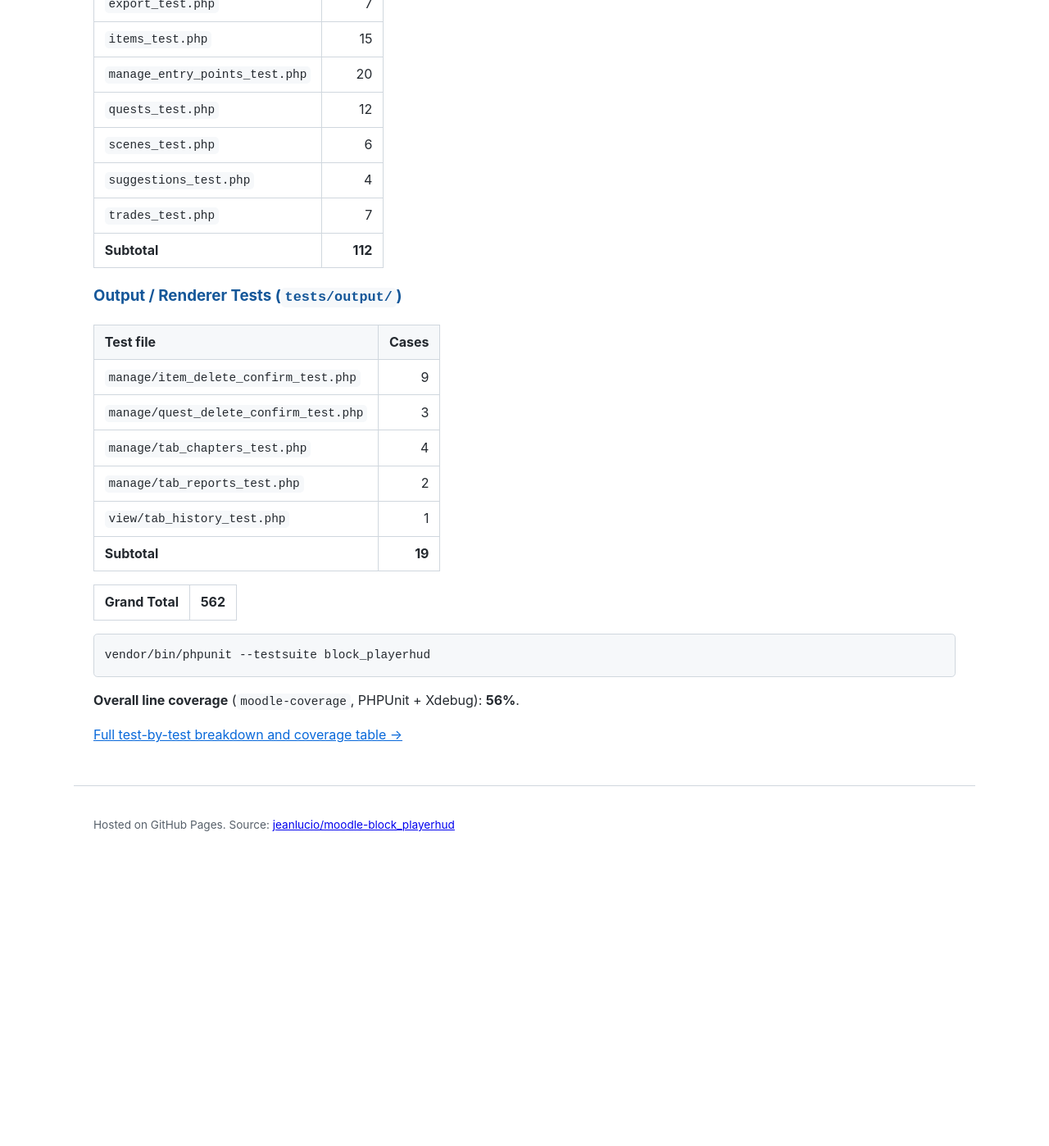
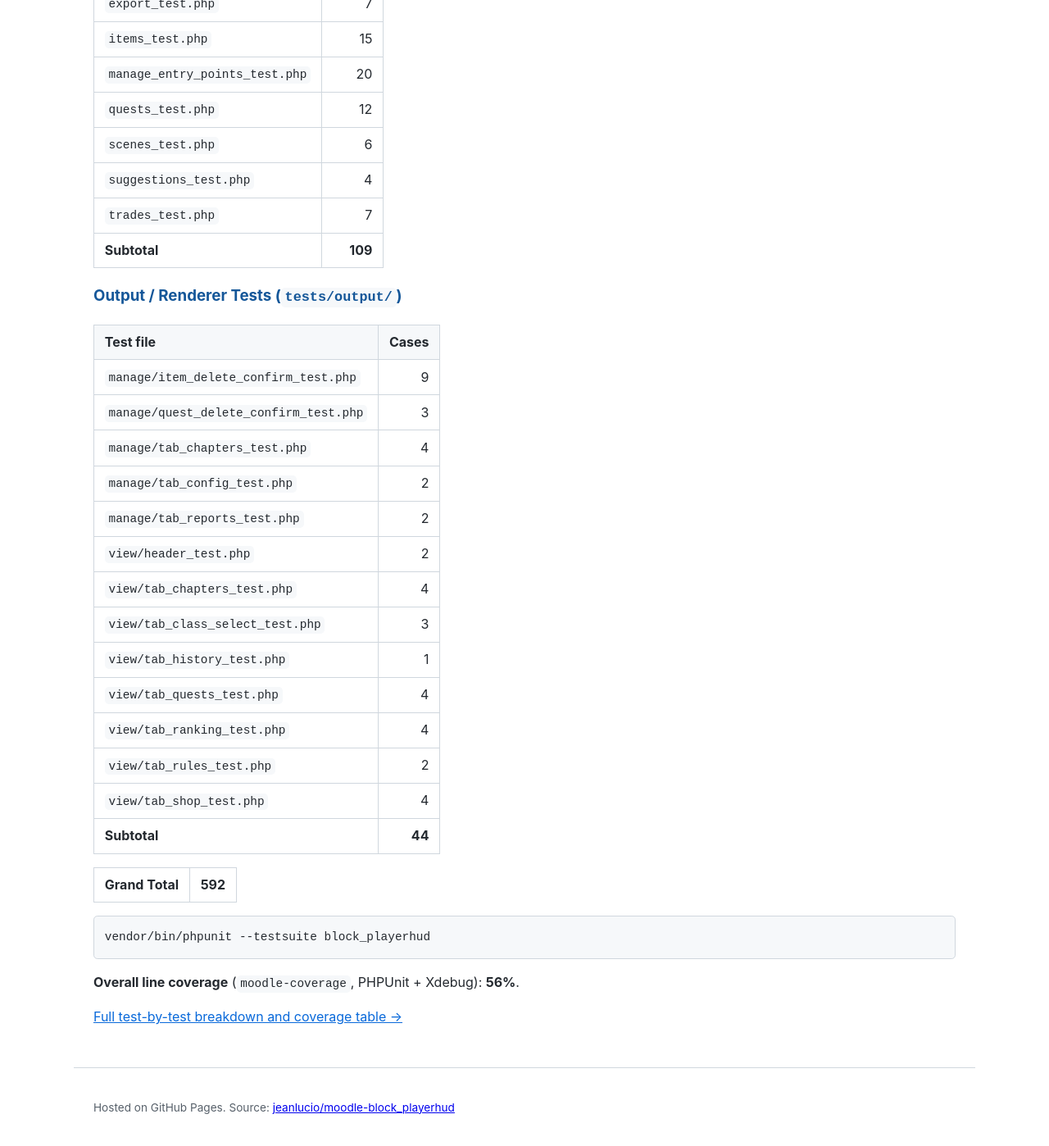
Before and after one commit to jeanlucio/moodle-block_playerhud, a Jekyll site: the page built from docs/en/testing-summary.md, in a window 1280 px wide and 1400 px high, scrolled down 3522 px. Shown: the whole window at 82% size. Built offline with Jekyll 4.4.1, drawn with Linux system fonts in a browser that asks for light colours; our own code applies the rules of GitHub Pages for plain Markdown files; before the commit the page ends 4578 px from its top, so only the background shows below that; some of the changed text lies outside the part shown.

Commit message:
fix the test-count docs to match the real suite (592, not 562)
The user asked why the docs' Grand Total (562) didn't match the
CI/local PHPUnit summary (592). Cross-referencing every *_test.php
file's actual test-method count against every row in testing.md
turned up three independent, pre-existing problems the previous
partial updates never caught:

- 9 files were never added to any table at all (27 cases): all of
  the output/view/* tabs typed and tested across earlier ITEM 3
  sessions (header, tab_chapters, tab_class_select, tab_quests,
  tab_ranking, tab_rules, tab_shop), tab_config_test.php, and
  ai/hub_usage_reporting_test.php.
- 5 existing rows undercounted their file by 1-2 cases each (+6
  total): game_test.php, quest_test.php, privacy_provider_test.php,
  rpg_classes_test.php, trade_test.php had all gained cases in past
  sessions without the row being bumped.
- 1 phantom row: controller/collect_test.php (3 cases) was fully
  deleted in 8aeeebb when its coverage was ported into
  game_test.php against process_collection() directly, but the docs
  row was never removed.

27 + 6 - 3 = 30, exactly closing the 562 -> 592 gap. Verified
programmatically (every row's file+count parsed back out of each
doc and diffed against a fresh grep of the real suite) rather than
by inspection, in all 4 files plus the README's headline count.

````diff
--- a/docs/en/testing-summary.md
+++ b/docs/en/testing-summary.md
@@ -7,25 +7,26 @@ PlayerHUD ships with an extensive test suite covering both business logic (PHPUn
 | Test file | Cases |
 |-----------|------:|
 | `ai/generator_test.php` | 2 |
+| `ai/hub_usage_reporting_test.php` | 2 |
 | `backup_restore_test.php` | 3 |
 | `collection_tab_test.php` | 8 |
 | `content_crud_test.php` | 13 |
 | `cross_instance_security_test.php` | 12 |
 | `db_upgrade_test.php` | 6 |
 | `drop_guard_test.php` | 7 |
-| `game_test.php` | 36 |
+| `game_test.php` | 38 |
 | `gamemaster_test.php` | 6 |
 | `instance_delete_test.php` | 1 |
 | `item_delete_cascade_test.php` | 17 |
 | `karma_test.php` | 11 |
-| `privacy_provider_test.php` | 10 |
-| `quest_test.php` | 34 |
-| `rpg_classes_test.php` | 7 |
+| `privacy_provider_test.php` | 11 |
+| `quest_test.php` | 35 |
+| `rpg_classes_test.php` | 8 |
 | `story_manager_test.php` | 15 |
 | `suggest_trades_state_test.php` | 4 |
-| `trade_test.php` | 8 |
+| `trade_test.php` | 9 |
 | `utils_test.php` | 4 |
-| **Subtotal** | **204** |
+| **Subtotal** | **212** |
 
 ### Local Business-Logic Tests (`tests/local/`)
 
@@ -83,7 +83,7 @@ PlayerHUD ships with an extensive test suite covering both business logic (PHPUn
 | `scenes_test.php` | 6 |
 | `suggestions_test.php` | 4 |
 | `trades_test.php` | 7 |
-| **Subtotal** | **112** |
+| **Subtotal** | **109** |
 
 ### Output / Renderer Tests (`tests/output/`)
 
@@ -92,11 +92,19 @@ PlayerHUD ships with an extensive test suite covering both business logic (PHPUn
 | `manage/item_delete_confirm_test.php` | 9 |
 | `manage/quest_delete_confirm_test.php` | 3 |
 | `manage/tab_chapters_test.php` | 4 |
+| `manage/tab_config_test.php` | 2 |
 | `manage/tab_reports_test.php` | 2 |
+| `view/header_test.php` | 2 |
+| `view/tab_chapters_test.php` | 4 |
+| `view/tab_class_select_test.php` | 3 |
 | `view/tab_history_test.php` | 1 |
-| **Subtotal** | **19** |
+| `view/tab_quests_test.php` | 4 |
+| `view/tab_ranking_test.php` | 4 |
+| `view/tab_rules_test.php` | 2 |
+| `view/tab_shop_test.php` | 4 |
+| **Subtotal** | **44** |
 
-| **Grand Total** | **562** |
+| **Grand Total** | **592** |
 
 ```bash
 vendor/bin/phpunit --testsuite block_playerhud
````
Also changed, not shown: other parts of docs/en/testing-summary.md (+0 -1 lines), docs/en/testing.md (+18 -10 lines), docs/pt/testing-summary.md (+18 -10 lines), docs/pt/testing.md (+18 -10 lines), README.md.
